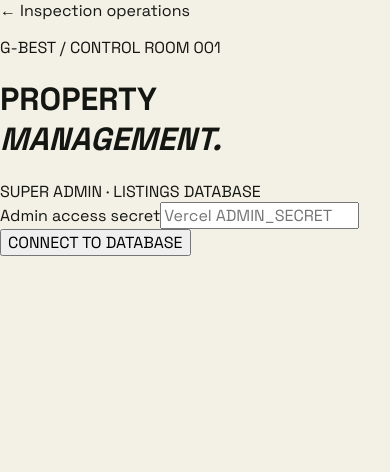
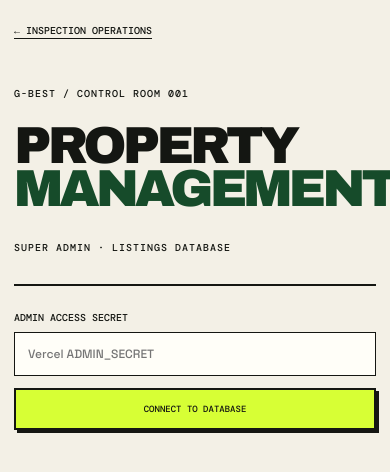
Before and after one commit to mrceogodwin/gbestluxuryrealty, a Next.js app: page /admin/super in a window 390 px wide. Shown: the top 472 px of the page. Built offline with nearby package versions, Linux system fonts and the light colour scheme; no server answers.

Commit message:
Add responsive styling for super-admin property control room

```diff
--- a/app/globals.css
+++ b/app/globals.css
@@ -242,3 +242,32 @@ footer .brand{color:var(--ink)}footer .logo{background:var(--ink);color:var(--go
 .slider .video-toggle{width:auto;min-width:92px;padding:0 9px;font:500 8px 'DM Mono',monospace;letter-spacing:.2px}
 @media(max-width:680px){.hero-video{opacity:.28}.hero-video-shade{background:linear-gradient(90deg,#073c26f0 0%,#073c26c9 65%,#073c2675 100%)}.slider .video-toggle{font-size:7px;min-width:80px;padding:0 6px}}
 @media(prefers-reduced-motion:reduce){.hero-video{display:none}}
+
+/* Super-admin control room */
+.super-shell{min-height:100vh;background:#f3f0e6;color:#141612;padding:clamp(20px,5vw,70px);font-family:'Space Grotesk',sans-serif}
+.super-back{font:500 10px 'DM Mono',monospace;text-transform:uppercase;text-decoration:underline;text-underline-offset:4px}
+.super-head{border-bottom:2px solid #141612;padding:38px 0 28px;margin-bottom:25px}
+.super-head p,.super-head>span{font:500 10px 'DM Mono',monospace;letter-spacing:1px}
+.super-head h1{font:400 clamp(55px,10vw,120px)/.82 'Archivo Black',sans-serif;letter-spacing:-.075em;margin:25px 0}
+.super-head h1 i{font-style:normal;color:#164b2a}
+.super-login{display:flex;gap:12px;align-items:end;max-width:900px;margin:25px 0}
+.super-login label,.super-fields label,.super-status{display:flex;flex-direction:column;gap:8px;font:500 10px 'DM Mono',monospace;text-transform:uppercase;flex:1;min-width:0}
+.super-login input,.super-fields input,.super-fields select,.super-fields textarea,.super-status select{width:100%;min-width:0;border:1.5px solid #141612;border-radius:0;background:#fffef8;padding:13px;font:500 12px 'Space Grotesk',sans-serif;color:#141612}
+.super-login button,.super-editor-head button,.super-list-head button,.super-row-actions button{background:#d7ff35;color:#141612;border:2px solid #141612;box-shadow:3px 3px 0 #141612;padding:13px;font:500 9px 'DM Mono',monospace;cursor:pointer}
+.super-metrics{display:grid;grid-template-columns:repeat(3,minmax(0,1fr));border:2px solid #141612;margin:28px 0}
+.super-metrics>div{padding:18px;border-right:2px solid #141612;display:grid;gap:8px;background:#d7ff35}.super-metrics>div:last-child{border-right:0}
+.super-metrics b{font:400 clamp(30px,5vw,50px) 'Archivo Black',sans-serif}.super-metrics span{font:500 9px 'DM Mono',monospace}
+.super-editor{border:2px solid #141612;background:#fffef8;box-shadow:6px 6px 0 #141612;padding:clamp(16px,3vw,32px);margin:28px 0 45px}
+.super-editor-head,.super-list-head{display:flex;align-items:center;justify-content:space-between;gap:15px;border-bottom:2px solid #141612;padding-bottom:15px;margin-bottom:22px}
+.super-editor-head p,.super-list-head h2{font:400 22px 'Archivo Black',sans-serif;margin:0}
+.super-fields{display:grid;grid-template-columns:repeat(3,minmax(0,1fr));gap:16px;margin-bottom:16px}.super-fields .wide{grid-column:span 3}
+.super-save{width:100%;margin-top:20px;padding:17px;border:2px solid #141612;background:#d7ff35;box-shadow:4px 4px 0 #141612;font:500 10px 'DM Mono',monospace;cursor:pointer}
+.super-alert,.super-notice{padding:13px;border:2px solid #141612;background:#ffd9d5;font:500 11px 'DM Mono',monospace}.super-notice{background:#d7ff35}
+.super-list-head{margin-top:40px}.super-list{border-top:2px solid #141612}
+.super-row{display:grid;grid-template-columns:100px minmax(0,1fr) auto;gap:18px;align-items:center;padding:17px 0;border-bottom:1px solid #8b8d82}
+.super-thumb{width:100px;height:85px;background:#d7ff35;border:1.5px solid #141612;display:grid;place-items:center;overflow:hidden}.super-thumb img{width:100%;height:100%;object-fit:cover}.super-thumb span{font:400 42px 'Archivo Black',sans-serif}
+.super-row-main small{font:500 8px 'DM Mono',monospace;color:#164b2a}.super-row-main h3{font:400 22px 'Archivo Black',sans-serif;margin:8px 0}.super-row-main p{font-size:11px;margin:0;color:#565a50}
+.super-row-actions{display:flex;flex-wrap:wrap;gap:8px}.super-row-actions .danger{background:#141612;color:#f3f0e6}
+.super-row-actions button:disabled,.super-login button:disabled,.super-save:disabled{opacity:.5;cursor:wait}
+@media(max-width:760px){.super-login{align-items:stretch;flex-direction:column}.super-fields{grid-template-columns:repeat(2,minmax(0,1fr))}.super-fields .wide{grid-column:span 2}.super-row{grid-template-columns:72px minmax(0,1fr);gap:12px}.super-thumb{width:72px;height:72px}.super-row-actions{grid-column:1/-1}.super-row-actions button{flex:1}.super-head h1{font-size:clamp(52px,13vw,84px)}}
+@media(max-width:420px){.super-shell{padding:18px 14px}.super-fields{grid-template-columns:1fr}.super-fields .wide{grid-column:span 1}.super-metrics>div{padding:10px 7px}.super-metrics span{font-size:7px}.super-editor-head p,.super-list-head h2{font-size:17px}.super-row-main h3{font-size:17px}}
```
